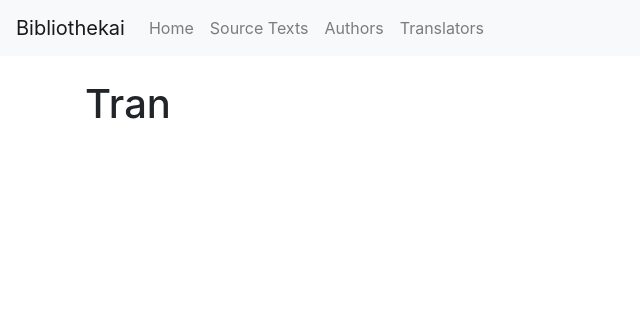
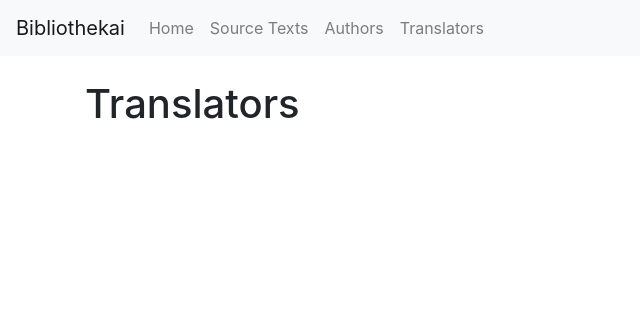
Before and after one commit to davidmreed/bibliothekai, a Django app: page /translators/ in a window 1280 px wide. Shown: the top 316 px of the page, without its empty margins (0-640 px from the left). Run offline with Django 3.2, Linux system fonts and the light colour scheme; data that the repository does not hold is empty; some libraries are stand-ins or nearby versions.

Commit message:
Fix page title

```diff
--- a/translations/templates/translations/translator_index.html
+++ b/translations/templates/translations/translator_index.html
@@ -7,7 +7,7 @@ Translators
 {% block content %}
 
 <h1 class="mt-4">
-    Tran
+    Translators
 </h1>
 {% for a in object_list %}
 <div class="card mb-3">
```
